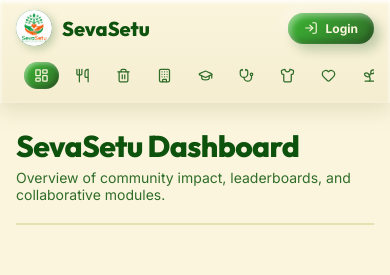
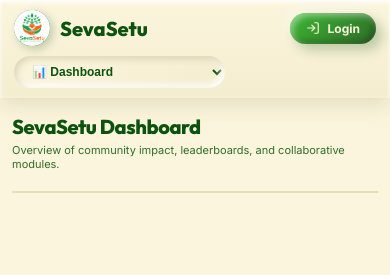
Before and after one commit to dakshshah05/SevaSetu, a React (Vite) app: page / in a window 390 px wide. Both pictures are taken after a click on the button "Explore as Guest". Shown: the top 275 px of the page. Built offline with nearby package versions, Linux system fonts and the light colour scheme; no server answers; the database is empty.

Commit message:
Fix Reports SVG chart bounding overflow and add Claymorphic Mobile Dropdown Select navigation

```diff
--- a/src/App.jsx
+++ b/src/App.jsx
@@ -344,6 +344,32 @@ export default function App() {
             <img src={logoPng} alt="SevaSetu Logo" className="logo-img" />
           </div>
           <span className="logo-text">SevaSetu</span>
+        </div>
+
+        {/* Mobile Navigation Select Bar (visible on mobile screens) */}
+        <div className="mobile-nav-wrapper">
+          <select
+            className="mobile-nav-select"
+            value={activeView}
+            onChange={(e) => setActiveView(e.target.value)}
+          >
+            <option value="dashboard">📊 Dashboard</option>
+            <option value="food-waste">🍲 Ahaar Setu (Food)</option>
+            <option value="cleanup-drives">🧹 Swachh Setu (Sanitation)</option>
+            <option value="ngo-admin">🤝 Sahaayak Setu (NGOs)</option>
+            <option value="shiksha">🎓 Shiksha Setu (Education)</option>
+            <option value="swasthya">🩺 Swasthya Setu (Health)</option>
+            <option value="vastra">👕 Vastra Setu (Clothes)</option>
+            <option value="punya">❤️ Punya Setu (Elderly)</option>
+            <option value="vriksha">🌱 Vriksha Setu (Trees)</option>
+            <option value="pashu">🐾 Pashu Setu (Animals)</option>
+            <option value="crowd">🪙 NGO Crowdfunding</option>
+            <option value="sos">🚨 Emergency SOS</option>
+            <option value="rewards-store">🎁 Rewards Store</option>
+            <option value="reviews">💬 Reviews</option>
+            <option value="reports">📈 Reports & Charts</option>
+            <option value="help">❓ Help Center</option>
+          </select>
         </div>
 
         <nav className="taskbar-nav" onMouseLeave={() => setHoveredIndex(null)}>
--- a/src/components/Reports.jsx
+++ b/src/components/Reports.jsx
@@ -387,63 +387,63 @@ export default function Reports({ triggerToast }) {
 
             {/* Custom Claymorphism Dynamic SVG Bar Chart */}
             <div style={{ display: "flex", flexDirection: "column", gap: "16px" }}>
-              <div style={{ position: "relative", height: "220px", width: "100%", padding: "10px 0 20px 0" }}>
-                <svg width="100%" height="100%" style={{ overflow: "visible" }}>
+              <div style={{ position: "relative", width: "100%", padding: "10px 0 10px 0", overflow: "hidden" }}>
+                <svg viewBox="0 0 600 240" preserveAspectRatio="xMidYMid meet" width="100%" height="auto" style={{ overflow: "hidden" }}>
                   {/* Grid Lines */}
                   {Array.from({ length: 5 }).map((_, i) => {
-                    const yPos = 20 + i * 40;
+                    const yPos = 25 + i * 37.5;
                     const gridValue = Math.round(currentDataset.yMax - (i * currentDataset.yMax) / 4);
                     return (
                       <g key={i}>
-                        <line x1="40" y1={yPos} x2="100%" y2={yPos} stroke="rgba(48, 109, 41, 0.15)" strokeWidth="1" strokeDasharray="4 4" />
-                        <text x="32" y={yPos + 4} textAnchor="end" fontSize="10" fill="var(--color-green-dark)" fontWeight="700">
+                        <line x1="45" y1={yPos} x2="590" y2={yPos} stroke="rgba(48, 109, 41, 0.15)" strokeWidth="1" strokeDasharray="4 4" />
+                        <text x="36" y={yPos + 4} textAnchor="end" fontSize="11" fill="var(--color-green-dark)" fontWeight="700">
                           {gridValue >= 1000 ? `${(gridValue / 1000).toFixed(1)}k` : gridValue}
                         </text>
                       </g>
                     );
                   })}
 
-                  {/* Draw the Vertical Bars */}
+                  {/* Draw the Vertical Bars with precise bounded coordinates */}
                   {currentDataset.values.map((val, idx) => {
                     const colCount = currentDataset.values.length;
-                    const startX = 50;
-                    const barWidth = timeframe === "yearly" ? 18 : 28;
-                    const spacing = (100 / colCount); // percentage-based spacing
+                    const plotWidth = 535;
+                    const colWidth = plotWidth / colCount;
+                    const barWidth = Math.min(timeframe === "yearly" ? 22 : 36, colWidth - 8);
+                    const barX = 55 + idx * colWidth + (colWidth / 2);
 
-                    const xPercent = `${startX + idx * (88 / (colCount - 1 || 1))}%`;
-                    const percentHeight = Math.min((val / currentDataset.yMax) * 160, 160);
-                    const yPos = 180 - percentHeight;
+                    const maxBarHeight = 135;
+                    const percentHeight = Math.max(8, Math.min((val / currentDataset.yMax) * maxBarHeight, maxBarHeight));
+                    const yPos = 175 - percentHeight;
 
                     return (
                       <g key={idx}>
-                        {/* Outset 3D Clay Bar (simulated by stacking rectangles with gradients) */}
+                        {/* Outset 3D Clay Bar */}
                         <rect
-                          x={xPercent}
+                          x={barX - barWidth / 2}
                           y={yPos}
                           width={barWidth}
                           height={percentHeight}
-                          rx={barWidth / 2}
+                          rx={barWidth > 16 ? 10 : 6}
                           fill="url(#clayBarGradient)"
                           filter="url(#clayShadowFilter)"
-                          transform={`translate(${-barWidth/2}, 0)`}
                         />
-                        {/* Grid labels */}
+                        {/* Grid X Labels */}
                         <text
-                          x={xPercent}
+                          x={barX}
                           y="198"
                           textAnchor="middle"
-                          fontSize="10"
+                          fontSize="11"
                           fontWeight="700"
                           fill="var(--color-green-dark)"
                         >
                           {currentDataset.labels[idx]}
                         </text>
-                        {/* Hover values */}
+                        {/* Metric Value Badges */}
                         <text
-                          x={xPercent}
-                          y={yPos - 6}
+                          x={barX}
+                          y={Math.max(18, yPos - 6)}
                           textAnchor="middle"
-                          fontSize="9"
+                          fontSize="10"
                           fontWeight="800"
                           fill="var(--color-green-medium)"
                         >
@@ -460,7 +460,7 @@ export default function Reports({ triggerToast }) {
                       <stop offset="40%" stopColor="#306d29" />
                       <stop offset="100%" stopColor="#0d530e" />
                     </linearGradient>
-                    <filter id="clayShadowFilter" x="-10%" y="-10%" width="130%" height="130%">
+                    <filter id="clayShadowFilter" x="-20%" y="-20%" width="140%" height="140%">
                       <feDropShadow dx="2" dy="2" stdDeviation="2" floodColor="#000" floodOpacity="0.15" />
                       <feDropShadow dx="-2" dy="-2" stdDeviation="2" floodColor="#fff" floodOpacity="0.5" />
                     </filter>
--- a/src/index.css
+++ b/src/index.css
@@ -2553,3 +2553,113 @@ select.form-control option {
     margin-top: 12px;
   }
 }
+
+/* --- MOBILE RESPONSIVE DESIGN & TASKBAR DROPDOWN SYSTEM --- */
+.mobile-nav-wrapper {
+  display: none;
+}
+
+.mobile-nav-select {
+  padding: 8px 14px;
+  font-size: 12px;
+  font-weight: 700;
+  color: var(--color-green-dark);
+  background: linear-gradient(135deg, var(--color-beige-light) 0%, #f4edd0 100%);
+  border: none;
+  border-radius: var(--radius-md);
+  box-shadow: inset 3px 3px 6px rgba(180, 172, 130, 0.4), inset -3px -3px 6px #ffffff;
+  outline: none;
+  cursor: pointer;
+  width: 100%;
+  max-width: 240px;
+}
+
+@media (max-width: 900px) {
+  .dashboard-columns {
+    grid-template-columns: 1fr !important;
+  }
+}
+
+@media (max-width: 768px) {
+  /* Taskbar mobile responsiveness */
+  .top-taskbar {
+    padding: 10px 14px !important;
+    gap: 10px !important;
+  }
+
+  .taskbar-nav {
+    display: none !important; /* Hide horizontal scrollbar bar on mobile */
+  }
+
+  .mobile-nav-wrapper {
+    display: flex !important;
+    flex: 1;
+    justify-content: center;
+  }
+
+  .taskbar-profile {
+    padding: 4px 8px !important;
+  }
+
+  .taskbar-user-info {
+    display: none !important; /* Keep avatar and points, hide long text on small screens */
+  }
+
+  /* Content area mobile paddings & titles */
+  .main-content {
+    padding: 16px 12px !important;
+  }
+
+  .content-header {
+    margin-bottom: 16px !important;
+  }
+
+  .content-header h1 {
+    font-size: 20px !important;
+  }
+
+  .content-header p {
+    font-size: 11px !important;
+  }
+
+  /* Force all grid containers to single column vertical stack */
+  .dashboard-columns,
+  .stats-grid {
+    grid-template-columns: 1fr !important;
+  }
+
+  /* Card padding reduction for mobile */
+  .card {
+    padding: 16px !important;
+    border-radius: 20px !important;
+  }
+
+  .stat-card {
+    padding: 14px !important;
+  }
+
+  /* Form & input field responsiveness */
+  .form-group input,
+  .form-group select,
+  .form-group textarea,
+  .form-control {
+    font-size: 13px !important;
+  }
+
+  /* Modal responsive sizing */
+  .modal-content {
+    width: 92% !important;
+    max-width: 100% !important;
+    margin: 16px auto !important;
+    padding: 20px 16px !important;
+    border-radius: 24px !important;
+  }
+
+  /* Chatbot window responsive scaling */
+  .chatbot-window {
+    width: calc(100vw - 24px) !important;
+    height: 480px !important;
+    right: 12px !important;
+    bottom: 12px !important;
+  }
+}
```
